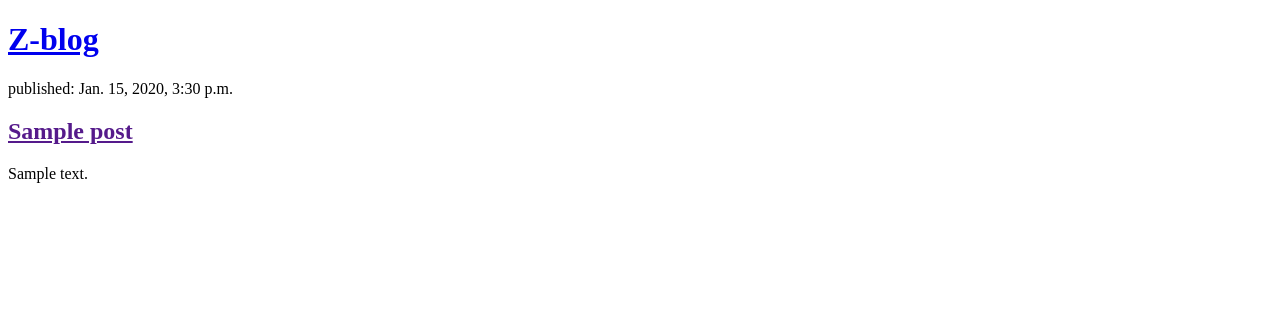
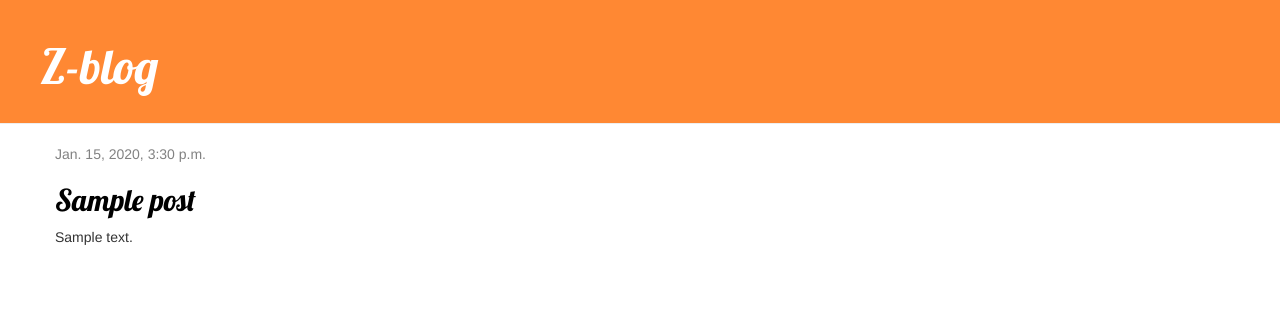
Before and after one commit to cdh77/Z-blog, a Django app: page / in a window 1280 px wide. Shown: the top 316 px of the page. Run offline with Django 3.2, Linux system fonts and the light colour scheme; tables that the repository leaves empty hold one stand-in row (values such as "Sample post"); some libraries are stand-ins or nearby versions.

Commit message:
Added view and template for detailed blog post as well as CSS for the site.

```diff
--- /dev/null
+++ b/blog/static/css/blog.css
@@ -0,0 +1,53 @@
+h1 a, h2 a {
+    color: #FF8833;
+    font-family: 'Lobster';
+}
+body {
+    padding-left: 0px;
+}
+.page-header {
+    background-color: #FF8833;;
+    margin-top: 0;
+    padding: 20px 20px 20px 40px;
+}
+
+.page-header h1, .page-header h1 a, .page-header h1 a:visited, .page-header h1 a:active {
+    color: #ffffff;
+    font-size: 36pt;
+    text-decoration: none;
+}
+
+.content {
+    margin-left: 40px;
+}
+
+h1, h2, h3, h4 {
+    font-family: 'Lobster', cursive;
+}
+
+.date {
+    color: #828282;
+}
+
+.save {
+    float: right;
+}
+
+.post-form textarea, .post-form input {
+    width: 100%;
+}
+
+.top-menu, .top-menu:hover, .top-menu:visited {
+    color: #ffffff;
+    float: right;
+    font-size: 26pt;
+    margin-right: 20px;
+}
+
+.post {
+    margin-bottom: 70px;
+}
+
+.post h2 a, .post h2 a:visited {
+    color: #000000;
+}
--- /dev/null
+++ b/blog/templates/blog/base.html
@@ -0,0 +1,21 @@
+{% load static %}
+<html>
+    <head>
+        <title>Z-blog</title>
+        <link rel="stylesheet" href="//maxcdn.bootstrapcdn.com/bootstrap/3.2.0/css/bootstrap.min.css">
+        <link rel="stylesheet" href="//maxcdn.bootstrapcdn.com/bootstrap/3.2.0/css/bootstrap-theme.min.css">
+        <link href='//fonts.googleapis.com/css?family=Lobster&subset=latin,latin-ext' rel='stylesheet' type='text/css'>
+        <link rel="stylesheet" href="{% static 'css/blog.css' %}">
+    </head>
+    <div class="page-header">
+        <h1><a href="/">Z-blog</a></h1>
+    </div>
+    <div class="content container">
+        <div class="row">
+            <div class="col-md-8">
+                {% block content %}
+                {% endblock %}
+            </div>
+        </div>
+    </div>
+</html>
--- a/blog/templates/blog/post_list.html
+++ b/blog/templates/blog/post_list.html
@@ -1,21 +1,13 @@
-<!DOCTYPE html>
-<html lang="en">
-<head>
-  <meta charset="utf-8">
-  <meta name="viewport" content="width=device-width, initial-scale=1.0">
-  <title>Z-blog</title>
-</head>
-<body>
-    <div>
-        <h1><a href="/">Z-blog</a></h1>
-    </div>
+{% extends 'blog/base.html' %}
 
-{% for post in posts %}
-    <div>
-        <p>published: {{ post.published_date }}</p>
-        <h2><a href="">{{ post.title }}</a></h2>
-        <p>{{ post.text|linebreaksbr }}</p>
-    </div>
-{% endfor %}
-</body>
-</html>
+{% block content %}
+    {% for post in posts %}
+        <div class="post">
+            <div class="date">
+                {{ post.published_date }}
+            </div>
+            <h2><a href="{% url 'post_detail' pk=post.pk %}">{{ post.title }}</a></h2>
+            <p>{{ post.text|linebreaksbr }}</p>
+        </div>
+    {% endfor %}
+{% endblock %}
--- a/blog/urls.py
+++ b/blog/urls.py
@@ -3,4 +3,5 @@ from . import views
 
 urlpatterns = [
     path('', views.post_list, name='post_list'),
+    path('post/<int:pk>/', views.post_detail, name='post_detail'),
 ]
--- a/blog/views.py
+++ b/blog/views.py
@@ -1,7 +1,12 @@
-from django.shortcuts import render
+from django.shortcuts import render, get_object_or_404
 from django.utils import timezone
 from .models import Post
 
 def post_list(request):
     posts = Post.objects.filter(published_date__lte=timezone.now()).order_by('published_date')
     return render(request, 'blog/post_list.html', {'posts': posts})
+
+
+def post_detail(request, pk):
+    post = get_object_or_404(Post, pk=pk)
+    return render(request, 'blog/post_detail.html', {'post': post})
--- a/mysite/settings.py
+++ b/mysite/settings.py
@@ -121,5 +121,5 @@ USE_TZ = True
 # Static files (CSS, JavaScript, Images)
 # https://docs.djangoproject.com/en/3.1/howto/static-files/
 
-STATIC_URL = '/static/'
+STATIC_URL = 'blog/static/'
 STATIC_ROOT = os.path.join(BASE_DIR, 'static')
```
Also changed, not shown: blog/templates/blog/post_detail.html (added, +13 -0 lines).
